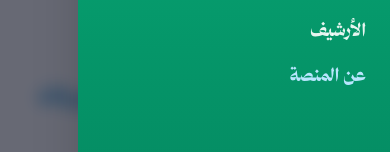
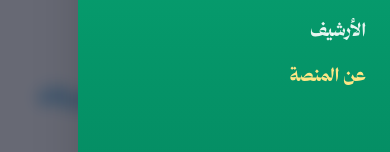
Before and after one commit to aaas72/abyan-portal, a Next.js app: page /about in a window 390 px wide. Both pictures are taken after a click on the button "القائمة". Shown: the part 373-525 px from the top of the page. Built offline with nearby package versions, Linux system fonts and the light colour scheme.

Commit message:
fix: تفعيل تلوين اسم الصفحة الحالية بالأخضر الربيعي الرسمي #10b981 في شريط النافبار

```diff
--- a/src/components/layout/Navbar.tsx
+++ b/src/components/layout/Navbar.tsx
@@ -68,7 +68,9 @@ export default function Navbar({ activeSection, onNavigate }: NavbarProps) {
           {/* Left Side (Desktop & Tablet): Horizontal Navigation Links */}
           <nav className="hidden md:flex items-center gap-3 sm:gap-4 lg:gap-6 pt-2">
             {navSections.map((sec) => {
-              const isActive = pathname === sec.href;
+              const currentPath = (pathname || "").replace(/\/$/, "");
+              const targetPath = (sec.href || "").replace(/\/$/, "");
+              const isActive = currentPath === targetPath || (targetPath !== "" && currentPath.startsWith(targetPath));
 
               return (
                 <Link key={sec.id} href={sec.href} className="no-underline">
@@ -78,7 +80,7 @@ export default function Navbar({ activeSection, onNavigate }: NavbarProps) {
                     transition={{ duration: 0.2, ease: "easeOut" }}
                     className={`font-abyan-title text-xs sm:text-sm lg:text-base transition-colors cursor-pointer drop-shadow-sm font-normal block ${
                       isActive
-                        ? "text-[#10b981] font-medium"
+                        ? "text-[#10b981] font-normal opacity-100"
                         : isHomePage
                         ? "text-white/90 hover:text-white"
                         : "text-slate-800 hover:text-sky-600"
@@ -148,7 +150,9 @@ export default function Navbar({ activeSection, onNavigate }: NavbarProps) {
                 {/* Vertical Links List */}
                 <nav className="flex flex-col space-y-5">
                   {navSections.map((sec) => {
-                    const isActive = pathname === sec.href;
+                    const currentPath = (pathname || "").replace(/\/$/, "");
+                    const targetPath = (sec.href || "").replace(/\/$/, "");
+                    const isActive = currentPath === targetPath || (targetPath !== "" && currentPath.startsWith(targetPath));
 
                     return (
                       <Link
@@ -160,7 +164,7 @@ export default function Navbar({ activeSection, onNavigate }: NavbarProps) {
                         <span
                           className={`font-abyan-title text-lg font-normal transition-colors block ${
                             isActive
-                              ? "text-sky-200 font-medium"
+                              ? "text-amber-200 font-medium"
                               : "text-white/90 hover:text-white"
                           }`}
                         >
```
